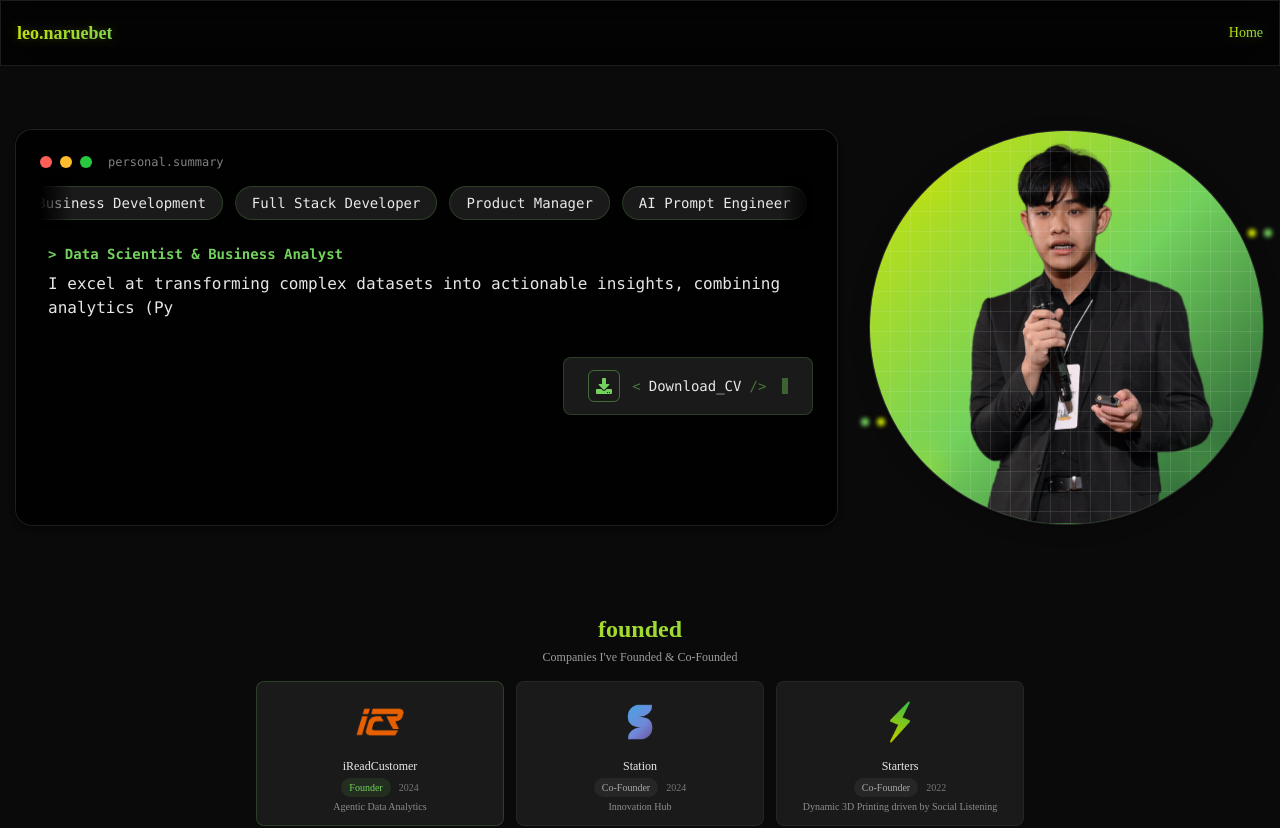
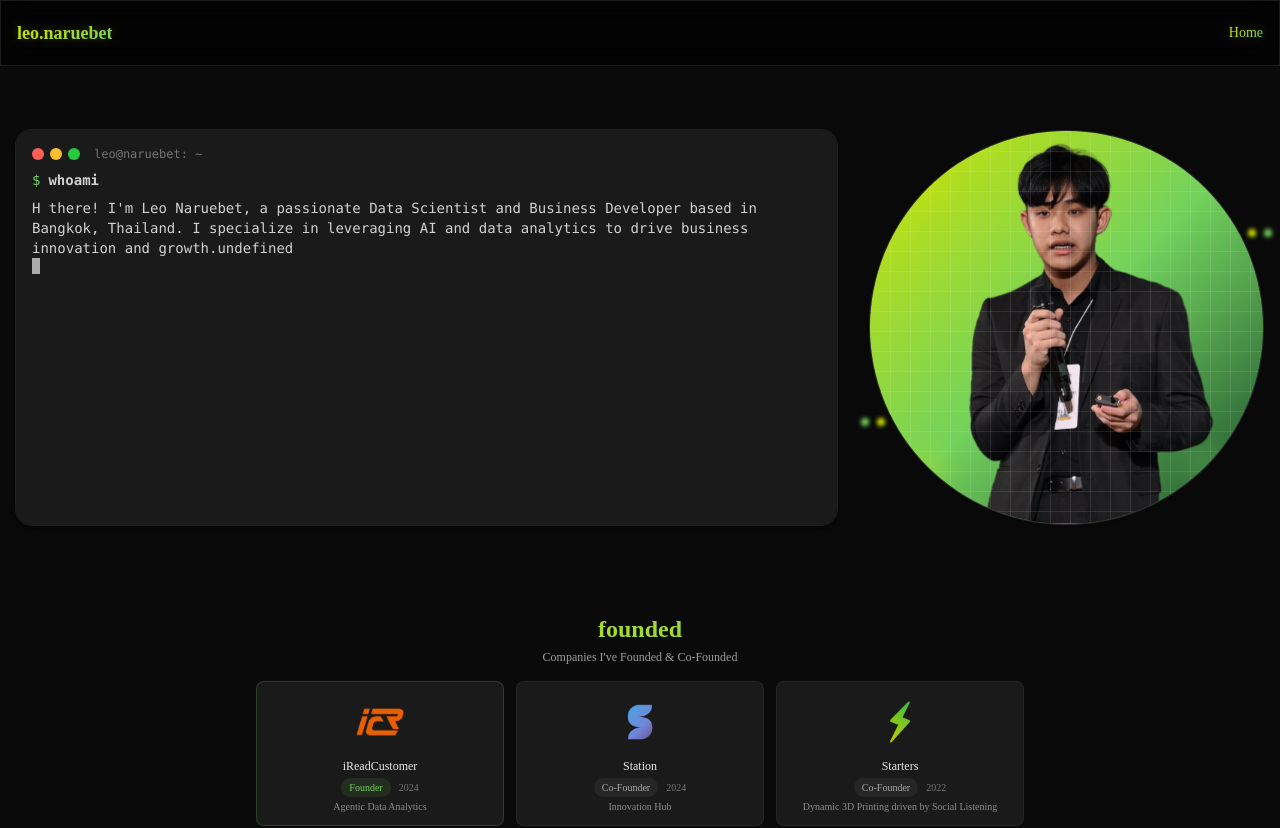
Before and after one commit to leonaruebet/Naruebet-Portfolio-Website, a Next.js app: page / in a window 1280 px wide. Shown: the top 828 px of the page. Built offline with nearby package versions, Linux system fonts and the light colour scheme; a web font is replaced by a local one.

Commit message:
Update Founded

```diff
--- a/src/components/sections/tech-stack.tsx
+++ b/src/components/sections/tech-stack.tsx
@@ -1,7 +1,7 @@
 'use client'
 
 import { motion } from 'framer-motion'
-import { SiSwift, SiHtml5, SiCss3, SiJavascript, SiArduino, SiNextdotjs, SiNodedotjs, SiMongodb, SiPython, SiReact, SiJupyter, SiCplusplus, SiAuth0, SiVercel, SiRailway, SiTailwindcss } from 'react-icons/si'
+import { SiSwift, SiHtml5, SiCss3, SiJavascript, SiArduino, SiNextdotjs, SiNodedotjs, SiMongodb, SiPython, SiReact, SiJupyter, SiCplusplus, SiVercel, SiRailway, SiTailwindcss } from 'react-icons/si'
 import { FcGoogle } from 'react-icons/fc'
 
 const techStack = [
--- a/src/components/sections/terminal-info.tsx
+++ b/src/components/sections/terminal-info.tsx
@@ -1,212 +1,53 @@
 'use client'
 
-import { useEffect, useLayoutEffect, useState } from 'react'
-import { motion, AnimatePresence } from 'framer-motion'
-import { FaDownload } from 'react-icons/fa'
+import { useEffect, useState } from 'react'
+import { motion } from 'framer-motion'
 
-const roles = [
-  'Entrepreneur',
-  'Data Scientist',
-  'Business Development',
-  'Full Stack Developer',
-  'Product Manager',
-  'AI Prompt Engineer',
-  'Graphic Designer'
-]
+export function TerminalInfo() {
+  const [displayText, setDisplayText] = useState('')
+  const [showPrompt, setShowPrompt] = useState(true)
 
-const information = [
-  {
-    title: 'Data Scientist & Business Analyst',
-    content: 'I excel at transforming complex datasets into actionable insights, combining analytics (Python, Tableau) and business acumen (DCF, RFM) to improve efficiency, drive growth, and shape strategic decisions across various industries.'
-  },
-  {
-    title: 'Entrepreneurial Leadership',
-    content: 'With multiple co-founded startups, I\'ve secured funding, spearheaded product innovation, and achieved significant ROI through AI-driven marketing, customer-centric strategies, and collaborative partnerships.'
-  },
-  {
-    title: 'Prompt Engineer & AI Integration',
-    content: 'I leverage AI tools (ChatGPT, Claude, RAG-based chatbots) to streamline processes and optimize outcomes in programming, finance, automation, marketing, and business. My expertise spans prompt engineering, model training, and end-to-end AI deployment.'
-  },
-  {
-    title: 'Academic & Competitive Excellence',
-    content: 'Graduating from Assumption University with a 3.80/4.0 GPA in Design and Digital Innovation, I\'ve also achieved top placements in national hackathons and competitions, showcasing my ability to deliver high-impact solutions under pressure.'
-  }
-]
+  useEffect(() => {
+    const text = `Hi there! I'm Leo Naruebet, a passionate Data Scientist and Business Developer based in Bangkok, Thailand. I specialize in leveraging AI and data analytics to drive business innovation and growth.`
+    let index = 0
+    const timer = setInterval(() => {
+      if (index < text.length) {
+        setDisplayText(prev => prev + text[index])
+        index++
+      } else {
+        clearInterval(timer)
+      }
+    }, 20)
 
-// Create a client-side only component for the content
-function TerminalContent() {
-  const [currentIndex, setCurrentIndex] = useState(0)
-  const [displayText, setDisplayText] = useState('')
-  const [isTyping, setIsTyping] = useState(true)
-  const [showPrompt] = useState(true)
-  const [scrollWidth, setScrollWidth] = useState(0)
-
-  useLayoutEffect(() => {
-    const calculateWidth = () => {
-      const roleWidth = 150 // Approximate width of each role item
-      const totalWidth = roles.length * roleWidth
-      setScrollWidth(-totalWidth)
-    }
-    calculateWidth()
-    window.addEventListener('resize', calculateWidth)
-    return () => window.removeEventListener('resize', calculateWidth)
+    return () => clearInterval(timer)
   }, [])
 
-  useEffect(() => {
-    let timeout: NodeJS.Timeout
-
-    if (isTyping) {
-      const currentInfo = information[currentIndex]
-      const textToType = `> ${currentInfo.title}\n${currentInfo.content}`
-
-      if (displayText.length < textToType.length) {
-        timeout = setTimeout(() => {
-          setDisplayText(textToType.slice(0, displayText.length + 1))
-        }, 50)
-      } else {
-        timeout = setTimeout(() => {
-          setIsTyping(false)
-        }, 2000)
-      }
-    } else {
-      timeout = setTimeout(() => {
-        if (displayText.length > 0) {
-          setDisplayText(displayText.slice(0, -1))
-        } else {
-          setCurrentIndex((prev) => (prev + 1) % information.length)
-          setIsTyping(true)
-        }
-      }, 20)
-    }
-
-    return () => clearTimeout(timeout)
-  }, [displayText, isTyping, currentIndex])
-
-  const renderContent = () => {
-    const lines = displayText.split('\n')
-    if (lines.length < 2) return displayText
-
-    const [title, ...content] = lines
-    return (
-      <>
-        <div className="font-bold text-[#73D25D] mb-2">{title}</div>
-        <div className="text-white/90 whitespace-pre-wrap">{content.join('\n')}</div>
-      </>
-    )
-  }
-
   return (
-    <div className="flex flex-col h-[calc(100%-2rem)]">
-      {/* Roles Display */}
-      <div className="relative mb-4 overflow-hidden">
-        <div className="absolute inset-y-0 left-0 w-8 bg-gradient-to-r from-black to-transparent z-10" />
-        <div className="absolute inset-y-0 right-0 w-8 bg-gradient-to-l from-black to-transparent z-10" />
-        <motion.div
-          className="flex gap-2 sm:gap-3 py-2 w-max"
-          animate={{
-            x: [0, scrollWidth]
-          }}
-          transition={{
-            x: {
-              repeat: Infinity,
-              repeatType: "loop",
-              duration: 20,
-              ease: "linear",
-            },
-          }}
-        >
-          {[...roles, ...roles, ...roles].map((role, index) => (
-            <motion.div
-              key={`role-${index}`}
-              className="shrink-0 px-3 sm:px-4 py-1.5 bg-[#1a1a1a] rounded-full border border-[#73D25D]/20 text-white/90 text-xs sm:text-sm whitespace-nowrap"
-              whileHover={{ scale: 1.05, borderColor: 'rgba(115, 210, 93, 0.4)' }}
-            >
-              {role}
-            </motion.div>
-          ))}
-        </motion.div>
+    <div className="relative h-full w-full bg-[#1a1a1a] p-4 font-mono text-sm text-white/80">
+      {/* Terminal Header */}
+      <div className="mb-2 flex items-center gap-1.5">
+        <div className="h-3 w-3 rounded-full bg-[#ff5f56]" />
+        <div className="h-3 w-3 rounded-full bg-[#ffbd2e]" />
+        <div className="h-3 w-3 rounded-full bg-[#27c93f]" />
+        <span className="ml-2 text-xs text-white/40">leo@naruebet: ~</span>
       </div>
 
-      {/* Terminal Text Content */}
-      <div className="flex-grow overflow-y-auto w-full">
-        <div className="w-full px-2">
-          <div className="font-bold text-[#73D25D] mb-2 break-words">
-            {displayText.split('\n')[0]}
-          </div>
-          <div
-            className="text-white/90 text-sm sm:text-base"
-            style={{
-              wordWrap: 'break-word',
-              wordBreak: 'break-word',
-              whiteSpace: 'pre-wrap',
-              maxWidth: '100%'
-            }}
-          >
-            {displayText.split('\n').slice(1).join('\n')}
-          </div>
-          {showPrompt && (
-            <span className="ml-1 inline-block h-4 w-2 bg-primary-solid animate-pulse" />
-          )}
+      {/* Terminal Content */}
+      <div className="whitespace-pre-wrap">
+        <div className="flex">
+          <span className="mr-2 text-[#73D25D]">$</span>
+          <span className="font-bold">whoami</span>
         </div>
-      </div>
-
-      {/* CV Download Button */}
-      <div className="flex-shrink-0 mt-4 flex justify-end">
-        <motion.a
-          href="https://drive.google.com/drive/u/0/folders/1CRgnJ81l60ePGQ0asm7L4VuYQWp9S-sS"
-          target="_blank"
-          rel="noopener noreferrer"
-          className="group relative inline-flex items-center gap-2 sm:gap-3 px-4 sm:px-6 py-2 sm:py-3 font-mono text-xs sm:text-sm bg-[#1a1a1a] rounded-lg border border-[#73D25D]/20 hover:border-[#73D25D]/40 transition-all duration-300 overflow-hidden"
-          whileHover={{ scale: 1.02 }}
-          whileTap={{ scale: 0.98 }}
-        >
-          <div className="absolute inset-0 bg-gradient-to-r from-[#73D25D]/0 via-[#73D25D]/5 to-[#73D25D]/0 translate-x-[-100%] group-hover:translate-x-[100%] transition-transform duration-1000" />
-
-          <div className="relative flex items-center justify-center w-6 sm:w-8 h-6 sm:h-8">
-            <div className="absolute inset-0 border border-[#73D25D]/30 rounded-md group-hover:border-[#73D25D]/60 transition-colors duration-300" />
-            <div
-              className="absolute inset-0 border border-[#73D25D]/20 rounded-md animate-[rotate_4s_linear_infinite]"
-            />
-            <FaDownload className="relative z-10 h-3 sm:h-4 w-3 sm:w-4 text-[#73D25D] group-hover:scale-110 transition-transform duration-300" />
-          </div>
-
-          <div className="flex items-center gap-1 sm:gap-2">
-            <span className="text-[#73D25D]/50 font-mono">&lt;</span>
-            <span className="text-white/90 group-hover:text-white transition-colors duration-300">
-              Download_CV
-            </span>
-            <span className="text-[#73D25D]/50 font-mono">/&gt;</span>
-          </div>
-
-          <span className="ml-1 inline-block h-3 sm:h-4 w-1 sm:w-1.5 bg-[#73D25D]/50 animate-pulse" />
-        </motion.a>
+        <div className="mt-2">{displayText}</div>
+        {showPrompt && (
+          <motion.div
+            initial={{ opacity: 0 }}
+            animate={{ opacity: 1 }}
+            transition={{ duration: 0.5, repeat: Infinity, repeatType: 'reverse' }}
+            className="inline-block h-4 w-2 bg-white/80"
+          />
+        )}
       </div>
     </div>
   )
 }
-
-export function TerminalInfo() {
-  const [mounted, setMounted] = useState(false)
-
-  useLayoutEffect(() => {
-    setMounted(true)
-  }, [])
-
-  return (
-    <div className="relative h-full w-full p-2 sm:p-4 md:p-6 font-mono text-sm">
-      {/* Terminal Header */}
-      <div className="mb-2 flex items-center gap-2">
-        <div className="h-3 w-3 rounded-full bg-[#ff5f56]" />
-        <div className="h-3 w-3 rounded-full bg-[#ffbd2e]" />
-        <div className="h-3 w-3 rounded-full bg-[#27c93f]" />
-        <span className="ml-2 text-xs text-white opacity-50">personal.summary</span>
-      </div>
-
-      <div className="w-full overflow-hidden" style={{ maxWidth: 'calc(100vw - 2rem)' }}>
-        <AnimatePresence mode="wait">
-          {mounted && <TerminalContent />}
-        </AnimatePresence>
-      </div>
-    </div>
-  )
-}
```
